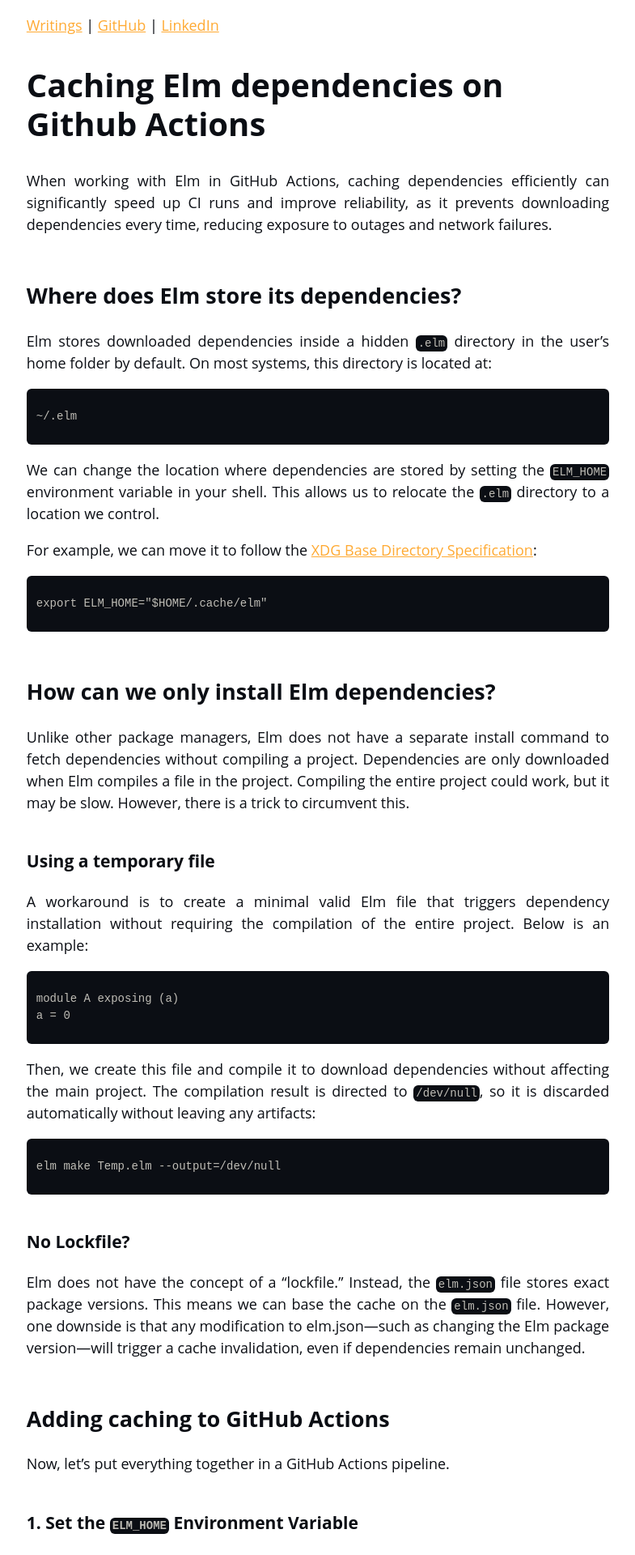
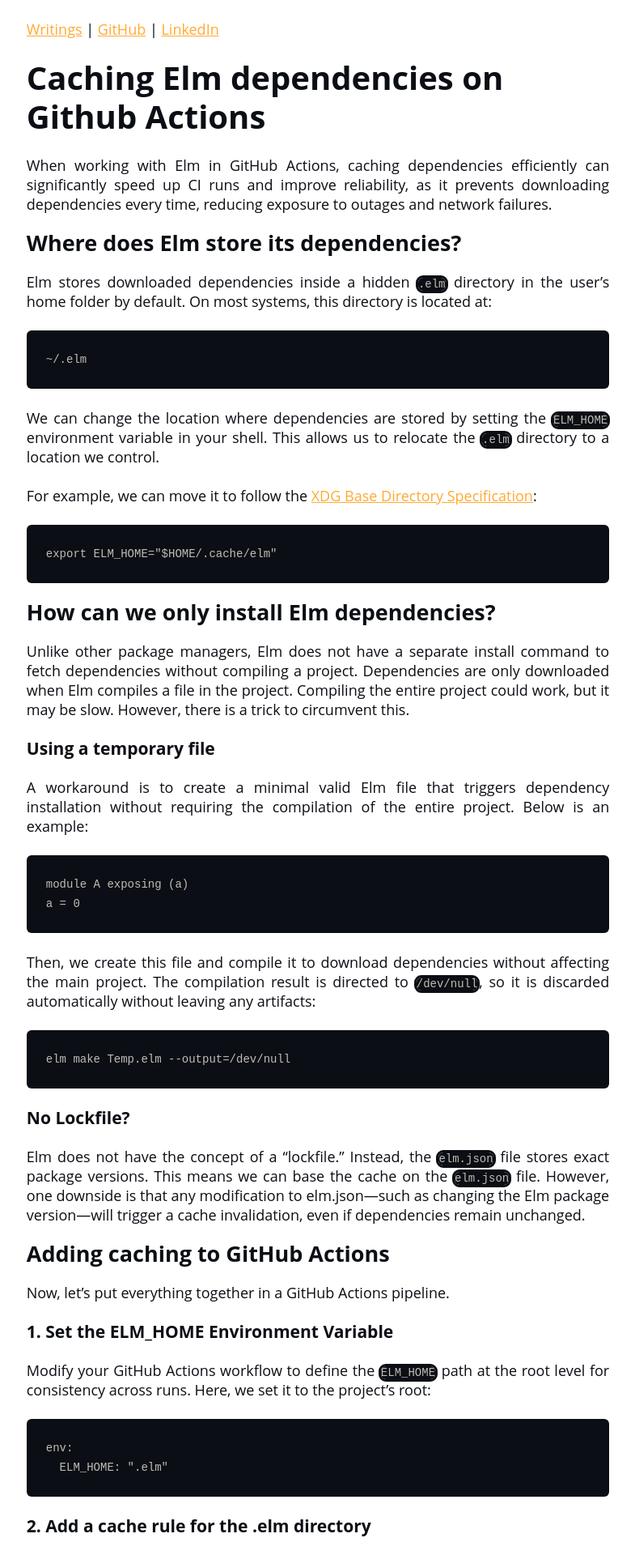
Before and after one commit to brianvanburken/brianvanburken.github.io, a Jekyll site: the page built from _posts/2025-02-07-caching-elm-dependencies-on-github-actions.md, in a window 1280 px wide. Shown: the top 1920 px of the page at 81% size, without its empty margins (247-1032 px from the left). Built offline with Jekyll 4.4.1, drawn with Linux system fonts in a browser that asks for light colours; some of the changed text lies outside the part shown.

Commit message:
refactor: apply vertical rythm

````diff
--- a/_includes/header.html
+++ b/_includes/header.html
@@ -1,11 +1,10 @@
+<p>
   <a href="/" title="Overview of all my writings">Writings</a>
   |
-<a href="https://github.com/brianvanburken" title="Visit my GitHub profile"
-  >GitHub</a
->
+  <a href="https://github.com/brianvanburken" title="Visit my GitHub profile">GitHub</a >
   |
   <a
     href="https://linkedin.com/in/brianvanburken"
     title="Visit my LinkedIn profile"
-  >LinkedIn</a
->
+  >LinkedIn</a>
+</p>
--- a/_layouts/post.html
+++ b/_layouts/post.html
@@ -11,7 +11,6 @@
     {{ content }}
   </section>
 
-  <hr />
   <footer>
     {%- include post-metadata.html post=page -%}
   </footer>
--- a/_posts/2025-02-07-caching-elm-dependencies-on-github-actions.md
+++ b/_posts/2025-02-07-caching-elm-dependencies-on-github-actions.md
@@ -52,7 +52,7 @@
 
 Now, let’s put everything together in a GitHub Actions pipeline.
 
-### 1. Set the `ELM_HOME` Environment Variable
+### 1. Set the ELM_HOME Environment Variable
 
 Modify your GitHub Actions workflow to define the `ELM_HOME` path at the root level for consistency across runs. Here, we set it to the project’s root:
 
@@ -61,7 +61,7 @@
   ELM_HOME: ".elm"
 ```
 
-### 2. Add a cache rule for the `.elm` directory
+### 2. Add a cache rule for the .elm directory
 
 Use the [GitHub cache action](https://docs.github.com/en/actions/writing-workflows/choosing-what-your-workflow-does/caching-dependencies-to-speed-up-workflows) to persist dependencies between workflow runs.
 This should go in the `steps:` section of the workflow file.
--- a/_sass/index.scss
+++ b/_sass/index.scss
@@ -1,25 +1,52 @@
 $bg: #0b0e14;
 $fg: #fff;
+$baseline: 24px;
+$link-color: #fa3;
+
+html.debug {
+  background-image: repeating-linear-gradient(
+    to bottom,
+    rgba(255, 0, 0, 0.2) 0,
+    rgba(255, 0, 0, 0.2) 1px,
+    transparent 1px,
+    transparent $baseline
+  );
+  background-size: 100% $baseline;
+}
+
+html {
+  color: $fg;
+  background: $bg;
+  @media (prefers-color-scheme: light) {
+    color: $bg;
+    background: $fg;
+  }
+}
 
 body {
   font-family: "Avenir Next", "Open Sans", Helvetica, sans-serif;
   font-size: 18px;
-  line-height: 1.5;
 
   max-width: 70ch;
-  margin: 0 auto;
-  padding: 1em;
+  margin: $baseline auto;
+  padding: 0 $baseline;
+}
 
-  color: $fg;
-  background: $bg;
+ul, ol, p, h1, h2, h3, pre, code, footer, article {
+  margin: $baseline 0;
+  line-height: $baseline;
+}
+
+ul, ol {
+  padding-left: $baseline;
+}
+
+li {
+  line-height: $baseline;
 }
 
 p {
   text-align: justify;
-}
-
-a code {
-  color: inherit;
 }
 
 img {
@@ -28,27 +55,18 @@
 
 h1 {
   font-size: 40px;
-  line-height: 1.2;
-}
-
-h2,
-h3 {
-  margin-top: 2em;
-}
-
-article {
-  margin: 2em 0;
+  line-height: $baseline * 2;
 }
 
 blockquote {
   font-style: italic;
 }
 
-$link-color: #ffaa33;
+a, a code {
+  color: $link-color;
+}
 
 a {
-  color: $link-color;
-
   &:visited {
     color: darken($link-color, 10%);
   }
@@ -59,39 +77,32 @@
   }
 }
 
-/* Code blocks */
+footer {
+  $border: 1px;
+  border-top: $border solid #bfbdb6;
+  padding-top: ($baseline - $border);
+}
+
 code,
 pre {
   font-size: 14px;
   word-spacing: normal;
   word-break: normal;
   word-wrap: normal;
-
-  -webkit-hyphens: none;
-  -ms-hyphens: none;
   hyphens: none;
 
   color: #bfbdb6;
   background: $bg;
+  border-radius: 0.375rem;
 }
 
 pre {
   overflow: auto;
-  padding: 1.5rem 0.75rem;
+  padding: $baseline;
 }
 
-:not(pre) > code {
-  padding: 2px 3px;
+p code {
+  line-height: 1;
+  outline: 3px solid $bg;
+  margin: 0 2px;
 }
-
-@media (prefers-color-scheme: light) {
-  body {
-    color: $bg;
-    background: $fg;
-  }
-
-  code,
-  pre {
-    border-radius: 0.375rem;
-  }
-}
````
Also changed, not shown: assets/changing-angular-components-for-printing/screenshot.jpg, assets/solving-challenges-with-elixirs-compile-time-function/rna_transcription.jpg. Lines whose indentation alone changed are shown as unchanged.
